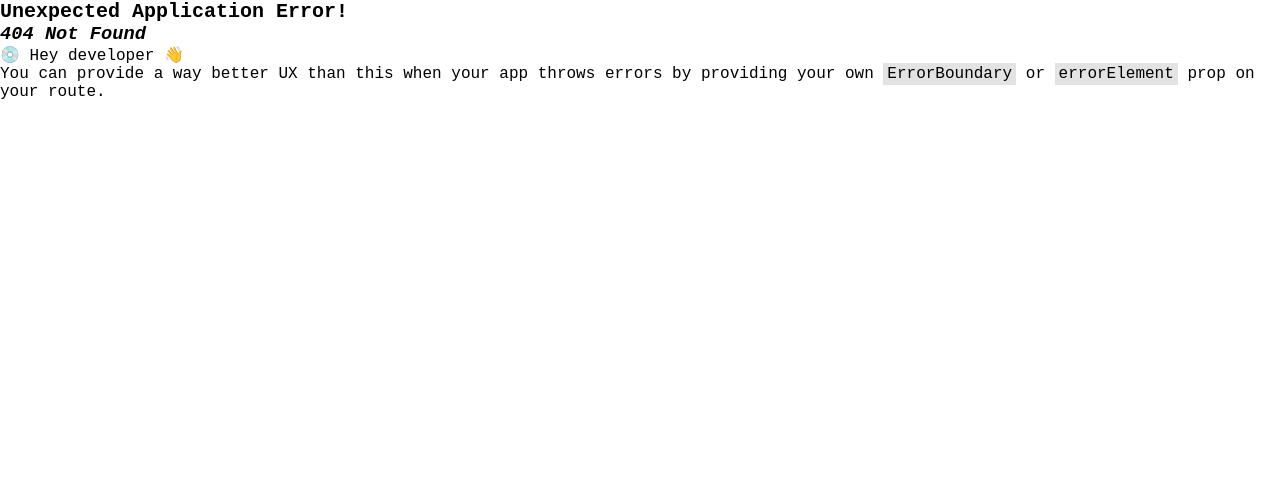
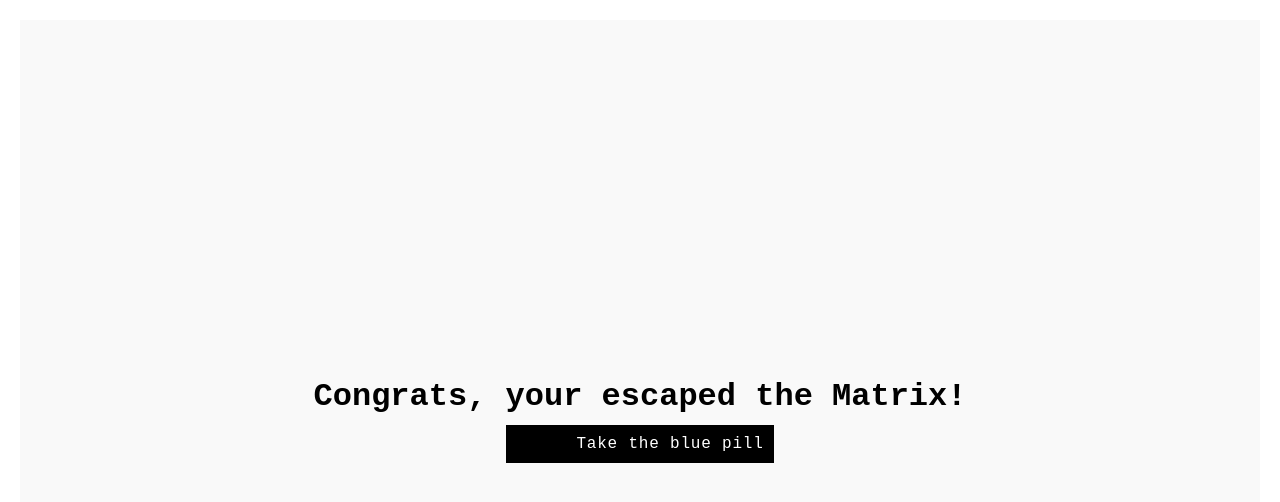
Before and after one commit to MarioBanovac/DDDForum, a React (Vite) app in the folder frontend/: page /join in a window 1280 px wide. Before the commit this address had no page. Shown: the top 502 px of the page. Built offline with nearby package versions, Linux system fonts and the light colour scheme.

Commit message:
Add error handling for wrong links

```diff
--- /dev/null
+++ b/frontend/src/Pages/Error.tsx
@@ -0,0 +1,16 @@
+import { ActionLink } from "components";
+
+export function Error() {
+  return (
+    <div className="container flex justify-center align-center column">
+      <h1
+        style={{
+          marginBottom: 10,
+        }}
+      >
+        Congrats, your escaped the Matrix!
+      </h1>
+      <ActionLink link="/" text="Take the blue pill" variant="primary" />
+    </div>
+  );
+}
--- a/frontend/src/Pages/index.ts
+++ b/frontend/src/Pages/index.ts
@@ -1 +1,2 @@
 export { Home } from "./Home";
+export { Error } from './Error'
--- a/frontend/src/components/Header.tsx
+++ b/frontend/src/components/Header.tsx
@@ -22,7 +22,7 @@ export function Header() {
         <PageSubtitle />
         <ActionLink text={"submit"} link={"#"} variant={'secondary'} />
       </div>
-        <ActionLink text={"Join"} link={"/join"} variant={'primary'} />
+        <ActionLink text={"Join"} link={"join"} variant={'primary'} />
     </div>
   );
 }
--- a/frontend/src/index.css
+++ b/frontend/src/index.css
@@ -28,6 +28,10 @@
 
 .flex {
   display: flex;
+}
+
+.column {
+  flex-direction: column;
 }
 
 .block {
--- a/frontend/src/main.tsx
+++ b/frontend/src/main.tsx
@@ -2,12 +2,14 @@ import React from "react";
 import ReactDOM from "react-dom/client";
 import { createBrowserRouter, RouterProvider } from "react-router-dom";
 import App from "App";
+import { Error } from "Pages";
 import "index.css";
 
 const router = createBrowserRouter([
   {
     path: "/",
     element: <App />,
+    errorElement: <Error />
   },
 ]);
 
```
